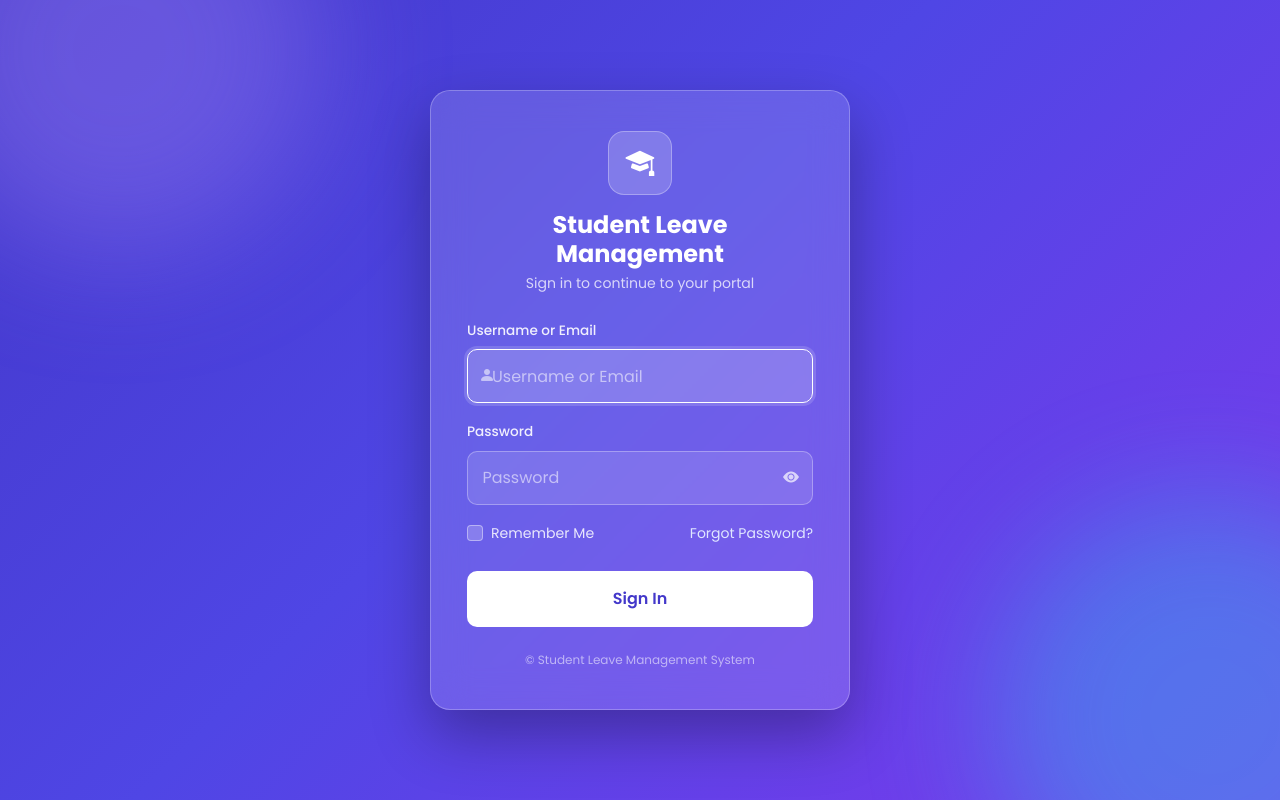
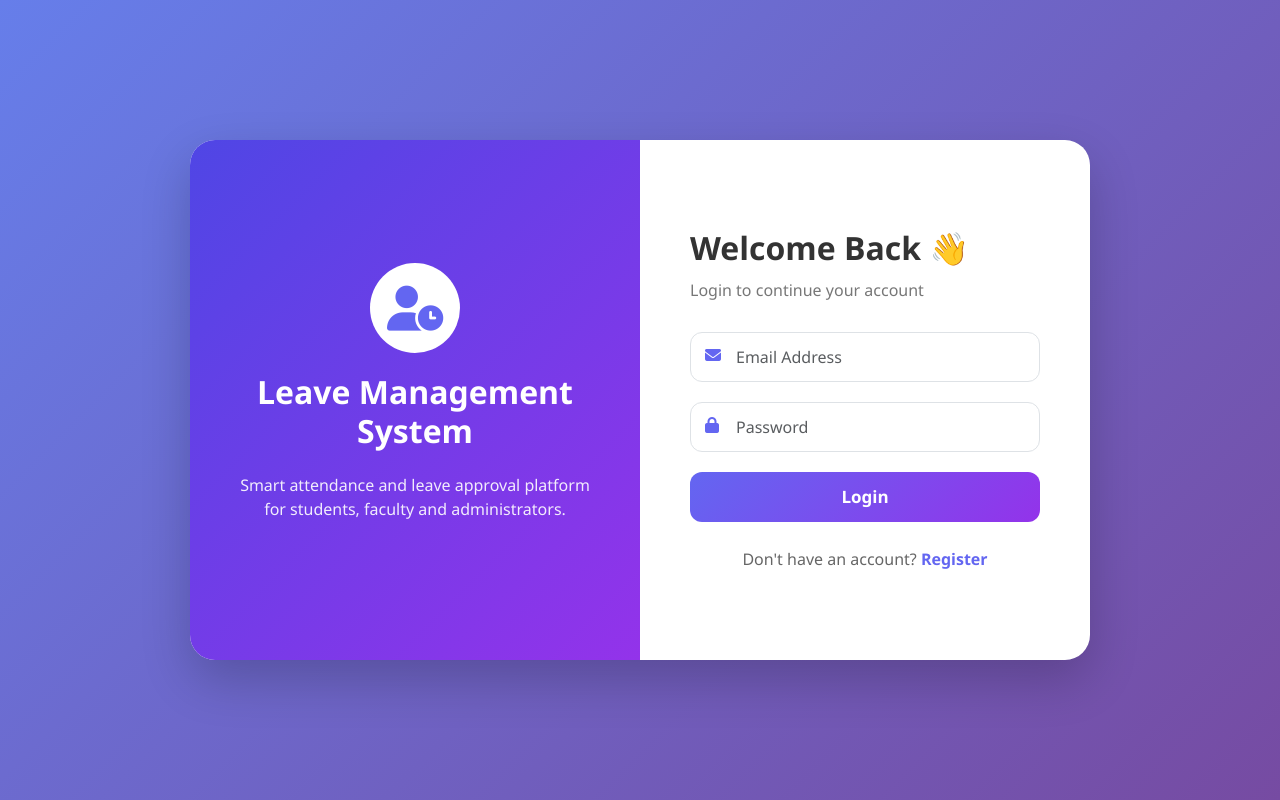
Before and after one commit to mahantheshganiga05/leave-management-system, a Flask app: page /auth/login in a window 1280 px wide. Run offline with Flask 3, Linux system fonts and the light colour scheme; some libraries are stand-ins or nearby versions.

Commit message:
Update login.html

```diff
--- a/app/templates/auth/login.html
+++ b/app/templates/auth/login.html
@@ -1,207 +1,437 @@
-{% extends 'base.html' %}
-{% block title %}Login{% endblock %}
+<!DOCTYPE html>
+<html lang="en">
+<head>
+    <meta charset="UTF-8">
+    <meta name="viewport" content="width=device-width, initial-scale=1.0">
 
-{% block extra_css %}
+    <title>Login | Leave Management System</title>
+
+    <link href="https://cdn.jsdelivr.net/npm/bootstrap@5.3.3/dist/css/bootstrap.min.css" rel="stylesheet">
+
+    <link href="https://cdnjs.cloudflare.com/ajax/libs/font-awesome/6.5.0/css/all.min.css" rel="stylesheet">
+
+
     <style>
-  .login-bg {
-    min-height: 100vh;
-    display: flex;
-    align-items: center;
-    justify-content: center;
-    padding: 1.25rem;
-    position: relative;
-    overflow: hidden;
-    background: linear-gradient(135deg, #4338ca 0%, #4f46e5 45%, #7c3aed 100%);
-  }
-  .login-bg::before, .login-bg::after {
-    content: "";
-    position: absolute;
-    border-radius: 50%;
-    filter: blur(60px);
-    opacity: .35;
-    animation: floatBlob 12s ease-in-out infinite;
-  }
-  .login-bg::before {
-    width: 380px; height: 380px;
-    background: #a78bfa;
-    top: -120px; left: -100px;
-  }
-  .login-bg::after {
-    width: 420px; height: 420px;
-    background: #22d3ee;
-    bottom: -140px; right: -120px;
-    animation-delay: 3s;
-  }
-  @keyframes floatBlob {
-    0%, 100% { transform: translate(0,0) scale(1); }
-    50% { transform: translate(30px,-20px) scale(1.08); }
+
+        *{
+            margin:0;
+            padding:0;
+            box-sizing:border-box;
+            font-family:'Segoe UI',sans-serif;
         }
 
-  .login-card {
-    position: relative;
-    z-index: 2;
-    width: 100%;
-    max-width: 420px;
-    background: rgba(255,255,255,0.14);
-    border: 1px solid rgba(255,255,255,0.25);
-    border-radius: 20px;
-    padding: 2.5rem 2.25rem;
-    backdrop-filter: blur(18px);
-    -webkit-backdrop-filter: blur(18px);
-    box-shadow: 0 25px 60px rgba(0,0,0,.3);
-    color: #ffffff;
-    animation: cardEnter .5s ease-out;
-  }
-  @keyframes cardEnter {
-    from { opacity: 0; transform: translateY(18px); }
-    to { opacity: 1; transform: translateY(0); }
+
+        body{
+
+            min-height:100vh;
+            display:flex;
+            align-items:center;
+            justify-content:center;
+
+            background:
+            linear-gradient(135deg,
+            #667eea,
+            #764ba2);
+
         }
 
-  .login-logo {
-    width: 64px; height: 64px;
-    border-radius: 16px;
-    background: rgba(255,255,255,0.18);
-    display: flex; align-items: center; justify-content: center;
-    margin: 0 auto 1rem;
-    font-size: 1.8rem;
-    border: 1px solid rgba(255,255,255,0.3);
+
+        .login-container{
+
+            width:900px;
+            min-height:520px;
+
+            background:white;
+
+            border-radius:25px;
+
+            overflow:hidden;
+
+            display:flex;
+
+            box-shadow:
+            0 20px 50px rgba(0,0,0,0.2);
+
         }
 
-  .login-card .form-label { color: rgba(255,255,255,0.9); font-size: .85rem; font-weight: 500; }
-  .login-card .form-control {
-    background: rgba(255,255,255,0.12);
-    border: 1px solid rgba(255,255,255,0.3);
-    color: #fff;
-    border-radius: 10px;
-    padding: .65rem .9rem;
+
+
+        /* Left Section */
+
+        .left-section{
+
+            width:50%;
+
+            background:
+            linear-gradient(
+            135deg,
+            #4f46e5,
+            #9333ea
+            );
+
+            color:white;
+
+            display:flex;
+
+            flex-direction:column;
+
+            justify-content:center;
+
+            align-items:center;
+
+            padding:40px;
+
+            text-align:center;
+
         }
-  .login-card .form-control::placeholder { color: rgba(255,255,255,0.55); }
-  .login-card .form-control:focus {
-    background: rgba(255,255,255,0.18);
-    border-color: #fff;
-    box-shadow: 0 0 0 3px rgba(255,255,255,0.15);
-    color: #fff;
+
+
+        .logo{
+
+            width:90px;
+
+            height:90px;
+
+            border-radius:50%;
+
+            background:white;
+
+            display:flex;
+
+            align-items:center;
+
+            justify-content:center;
+
+            margin-bottom:20px;
+
         }
-  .login-card .form-check-input { background-color: rgba(255,255,255,0.2); border-color: rgba(255,255,255,0.4); }
-  .login-card .form-check-input:checked { background-color: #fff; border-color: #fff; }
-  .login-card .form-check-label { color: rgba(255,255,255,0.85); font-size: .88rem; }
-  .login-card .invalid-feedback { color: #fecdd3; }
 
-  .password-toggle-wrap { position: relative; }
-  .password-toggle-btn {
-    position: absolute; right: 10px; top: 50%; transform: translateY(-50%);
-    background: none; border: none; color: rgba(255,255,255,0.7); cursor: pointer;
-    padding: 4px;
+
+        .logo i{
+
+            font-size:45px;
+
+            color:#6366f1;
+
         }
-  .password-toggle-btn:hover { color: #fff; }
 
-  .btn-login {
-    background: #ffffff;
-    color: #4338ca;
-    font-weight: 600;
-    border-radius: 10px;
-    padding: .7rem 1rem;
-    border: none;
-    transition: transform .15s ease, box-shadow .15s ease;
+
+
+        .left-section h1{
+
+            font-size:32px;
+
+            font-weight:700;
+
         }
-  .btn-login:hover { transform: translateY(-1px); box-shadow: 0 8px 20px rgba(0,0,0,.25); color: #4338ca; }
-  .btn-login:disabled { opacity: .8; }
 
-  .login-card a { color: #e0e7ff; }
-  .login-card a:hover { color: #fff; }
 
-  .spinner-border-sm-custom {
-    width: 1rem; height: 1rem; border-width: 2px;
+        .left-section p{
+
+            opacity:0.9;
+
+            margin-top:15px;
+
         }
+
+
+
+
+
+        /* Right Section */
+
+        .right-section{
+
+            width:50%;
+
+            padding:50px;
+
+            display:flex;
+
+            flex-direction:column;
+
+            justify-content:center;
+
+        }
+
+
+        .right-section h2{
+
+            font-weight:700;
+
+            margin-bottom:10px;
+
+            color:#333;
+
+        }
+
+
+        .subtitle{
+
+            color:#777;
+
+            margin-bottom:30px;
+
+        }
+
+
+
+
+        .form-control{
+
+            height:50px;
+
+            border-radius:12px;
+
+            padding-left:45px;
+
+        }
+
+
+
+        .input-box{
+
+            position:relative;
+
+            margin-bottom:20px;
+
+        }
+
+
+
+        .input-box i{
+
+            position:absolute;
+
+            left:15px;
+
+            top:15px;
+
+            color:#6366f1;
+
+        }
+
+
+
+
+        .btn-login{
+
+            height:50px;
+
+            border:none;
+
+            border-radius:12px;
+
+            background:
+
+            linear-gradient(
+            135deg,
+            #6366f1,
+            #9333ea
+            );
+
+            color:white;
+
+            font-size:17px;
+
+            font-weight:600;
+
+            transition:0.3s;
+
+        }
+
+
+
+        .btn-login:hover{
+
+            transform:translateY(-2px);
+
+            box-shadow:
+            0 10px 20px rgba(99,102,241,0.4);
+
+        }
+
+
+
+        .bottom-text{
+
+            margin-top:25px;
+
+            text-align:center;
+
+            color:#666;
+
+        }
+
+
+
+        .bottom-text a{
+
+            color:#6366f1;
+
+            text-decoration:none;
+
+            font-weight:600;
+
+        }
+
+
+
+
+        @media(max-width:768px){
+
+            .login-container{
+
+                width:90%;
+
+                flex-direction:column;
+
+            }
+
+
+            .left-section,
+            .right-section{
+
+                width:100%;
+
+            }
+
+        }
+
+
     </style>
-{% endblock %}
 
-{% block guest_content %}
-<div class="login-bg">
-  <div class="login-card">
-    <div class="text-center mb-4">
-      <div class="login-logo">
-        <i class="bi bi-mortarboard-fill"></i>
-      </div>
-      <h4 class="fw-bold mb-1">Student Leave Management</h4>
-      <p class="mb-0" style="color: rgba(255,255,255,0.75); font-size:.88rem;">Sign in to continue to your portal</p>
+</head>
+
+
+<body>
+
+
+<div class="login-container">
+
+
+    <!-- Left Side -->
+
+    <div class="left-section">
+
+
+        <div class="logo">
+
+            <i class="fa-solid fa-user-clock"></i>
+
         </div>
 
-    <form method="POST" novalidate id="loginForm">
-      {{ form.hidden_tag() }}
 
-      <div class="mb-3">
-        {{ form.username.label(class="form-label") }}
-        <div class="position-relative">
-          <span class="position-absolute" style="left:12px; top:50%; transform:translateY(-50%); color:rgba(255,255,255,0.55);">
-            <i class="bi bi-person-fill"></i>
-          </span>
-          {{ form.username(class="form-control ps-4" + (" is-invalid" if form.username.errors else ""),
-                            style="padding-left:2.2rem;", placeholder="Username or Email", autofocus=true) }}
-        </div>
-        {% for error in form.username.errors %}<div class="invalid-feedback d-block">{{ error }}</div>{% endfor %}
+        <h1>
+            Leave Management System
+        </h1>
+
+
+        <p>
+            Smart attendance and leave approval platform
+            for students, faculty and administrators.
+        </p>
+
+
     </div>
 
-      <div class="mb-2">
-        {{ form.password.label(class="form-label") }}
-        <div class="password-toggle-wrap">
-          {{ form.password(class="form-control" + (" is-invalid" if form.password.errors else ""),
-                            placeholder="Password", id="passwordField") }}
-          <button type="button" class="password-toggle-btn" id="togglePassword" tabindex="-1" aria-label="Show or hide password">
-            <i class="bi bi-eye-fill" id="toggleIcon"></i>
-          </button>
-        </div>
-        {% for error in form.password.errors %}<div class="invalid-feedback d-block">{{ error }}</div>{% endfor %}
+
+
+
+
+    <!-- Login Form -->
+
+
+    <div class="right-section">
+
+
+        <h2>
+            Welcome Back 👋
+        </h2>
+
+
+        <p class="subtitle">
+            Login to continue your account
+        </p>
+
+
+
+        <form method="POST"
+        action="{{ url_for('auth.login') }}">
+
+
+
+            <div class="input-box">
+
+                <i class="fa fa-envelope"></i>
+
+                <input
+                type="email"
+                class="form-control"
+                name="email"
+                placeholder="Email Address"
+                required>
+
             </div>
 
-      <div class="d-flex justify-content-between align-items-center mb-4 mt-3">
-        <div class="form-check">
-          {{ form.remember(class="form-check-input") }}
-          {{ form.remember.label(class="form-check-label") }}
-        </div>
-        <a href="{{ url_for('auth.forgot_password') }}" class="small text-decoration-none">Forgot Password?</a>
+
+
+
+
+            <div class="input-box">
+
+                <i class="fa fa-lock"></i>
+
+
+                <input
+                type="password"
+                class="form-control"
+                name="password"
+                placeholder="Password"
+                required>
+
+
             </div>
 
-      <button type="submit" class="btn btn-login w-100" id="loginSubmitBtn">
-        <span id="loginBtnText">Sign In</span>
-        <span id="loginBtnSpinner" class="spinner-border spinner-border-sm-custom ms-2 d-none" role="status" aria-hidden="true"></span>
+
+
+
+
+            <button
+            type="submit"
+            class="btn btn-login w-100">
+
+                Login
+
             </button>
+
+
         </form>
 
-    <p class="text-center mt-4 mb-0" style="color: rgba(255,255,255,0.55); font-size:.75rem;">
-      &copy; {{ current_year if current_year else '' }} Student Leave Management System
-    </p>
+
+
+
+
+        <div class="bottom-text">
+
+            Don't have an account?
+
+            <a href="{{ url_for('auth.register') }}">
+                Register
+            </a>
+
         </div>
+
+
+
     </div>
-{% endblock %}
 
-{% block extra_js %}
-<script>
-  (function () {
-    const toggleBtn = document.getElementById('togglePassword');
-    const pwField = document.getElementById('passwordField');
-    const toggleIcon = document.getElementById('toggleIcon');
-    if (toggleBtn && pwField) {
-      toggleBtn.addEventListener('click', function () {
-        const isPassword = pwField.getAttribute('type') === 'password';
-        pwField.setAttribute('type', isPassword ? 'text' : 'password');
-        toggleIcon.className = isPassword ? 'bi bi-eye-slash-fill' : 'bi bi-eye-fill';
-      });
-    }
 
-    const form = document.getElementById('loginForm');
-    const submitBtn = document.getElementById('loginSubmitBtn');
-    const btnText = document.getElementById('loginBtnText');
-    const btnSpinner = document.getElementById('loginBtnSpinner');
-    if (form && submitBtn) {
-      form.addEventListener('submit', function () {
-        if (form.checkValidity()) {
-          submitBtn.disabled = true;
-          btnText.textContent = 'Signing in...';
-          btnSpinner.classList.remove('d-none');
-        }
-      });
-    }
-  })();
-</script>
-{% endblock %}
+
+</div>
+
+
+
+</body>
+
+</html>
```
Lines whose indentation alone changed are shown as unchanged.
